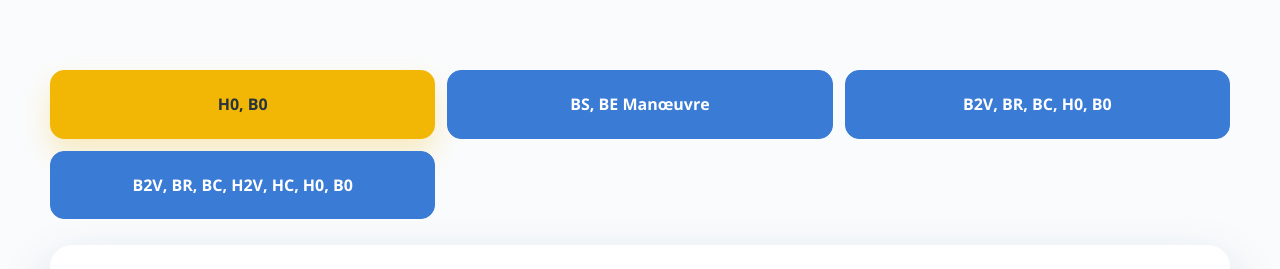
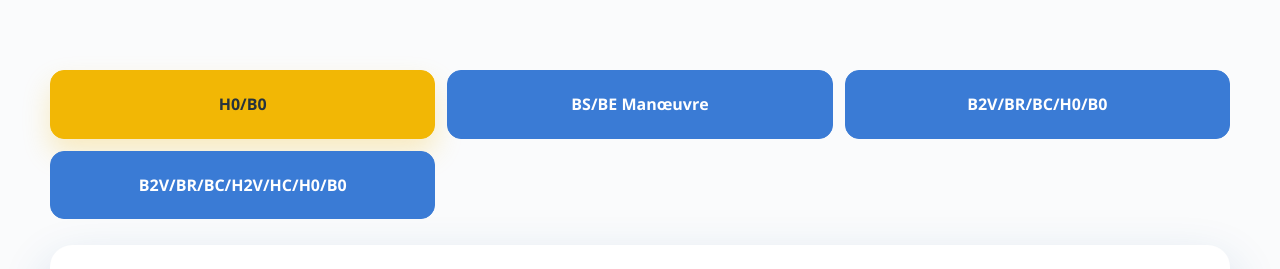
Before and after one commit to GregBoil/PKL, a React (Vite) app: page /formations in a window 1280 px wide. Shown: the part 509-778 px from the top of the page. Built offline with nearby package versions, Linux system fonts and the light colour scheme.

Commit message:
Last fixes

```diff
--- a/src/data.js
+++ b/src/data.js
@@ -18,7 +18,7 @@ export const benefits = [
 export const trainings = [
     {
     id: 'formation-h0-b0',
-    title: 'H0, B0',
+    title: 'H0/B0',
     summary: 'Formation à l’habilitation électrique pour les travaux d’ordre non électrique en environnement BT et/ou HT.',
     audience: 'Personnel non électricien amené à accéder à des locaux réservés aux électriciens et à effectuer des travaux d’ordre non électrique dans un environnement comportant des installations ou ouvrages en Basse et/ou Haute Tension.',
     objectives: [
@@ -34,7 +34,7 @@ export const trainings = [
   },
     {
     id: 'formation-bs-be-manoeuvre',
-    title: 'BS, BE Manœuvre',
+    title: 'BS/BE Manœuvre',
     summary: 'Formation à l’habilitation électrique pour les interventions élémentaires et les manœuvres en BT/TBT.',
     audience: 'Personnel non électricien chargé de réaliser des interventions élémentaires en Basse Tension et/ou des manœuvres d’exploitation, de consignation ou d’urgence sur des installations BT ou TBT.',
     objectives: [
@@ -50,7 +50,7 @@ export const trainings = [
   },
   {
     id: 'formation-b2v-br-bc-h0-b0',
-    title: 'B2V, BR, BC, H0, B0',
+    title: 'B2V/BR/BC/H0/B0',
     summary: 'Formation à l’habilitation électrique conformément à la norme NF C 18-510.',
     audience: 'Personnel électricien réalisant des travaux, des interventions et des consignations en Basse Tension, amené à accéder à des locaux réservés aux électriciens comportant des équipements Haute Tension.',
     objectives: [
@@ -66,7 +66,7 @@ export const trainings = [
   },
   {
     id: 'formation-b2v-br-bc-h2v-hc-b0-h0',
-    title: 'B2V, BR, BC, H2V, HC, H0, B0',
+    title: 'B2V/BR/BC/H2V/\u200BHC/H0/B0',
     summary: 'Habilitations électriques BT / HT conformes à la norme NF C 18-510.',
     audience: 'Personnel électricien réalisant des travaux, des interventions et des consignations en Basse Tension, ainsi que des travaux hors tension et des consignations sur des ouvrages ou installations en Haute Tension.',
     objectives: [
--- a/src/pages/Contact.jsx
+++ b/src/pages/Contact.jsx
@@ -125,7 +125,7 @@ export default function Contact() {
         <div className="container contact-grid">
           <aside className="contact-aside">
             <div className="section-heading">
-              <h2>Me contacter</h2>
+              <h2>Nous contacter</h2>
               <p>
                 Pour une question, une demande de devis ou un besoin
                 d’orientation, utilisez le formulaire ou réservez un échange téléphonique.
--- a/src/pages/Home.jsx
+++ b/src/pages/Home.jsx
@@ -37,7 +37,7 @@ export default function Home() {
                 <Icon name="arrow" size={19} />
               </Link>
               <Link className="button button-secondary" to="/contact">
-                Me contacter
+                Nous contacter
               </Link>
             </div>
           </div>
@@ -203,7 +203,7 @@ export default function Home() {
           </div>
 
           <Link className="button button-yellow" to="/contact">
-            Me contacter
+            Nous contacter
             <Icon name="arrow" size={19} />
           </Link>
         </div>
```
